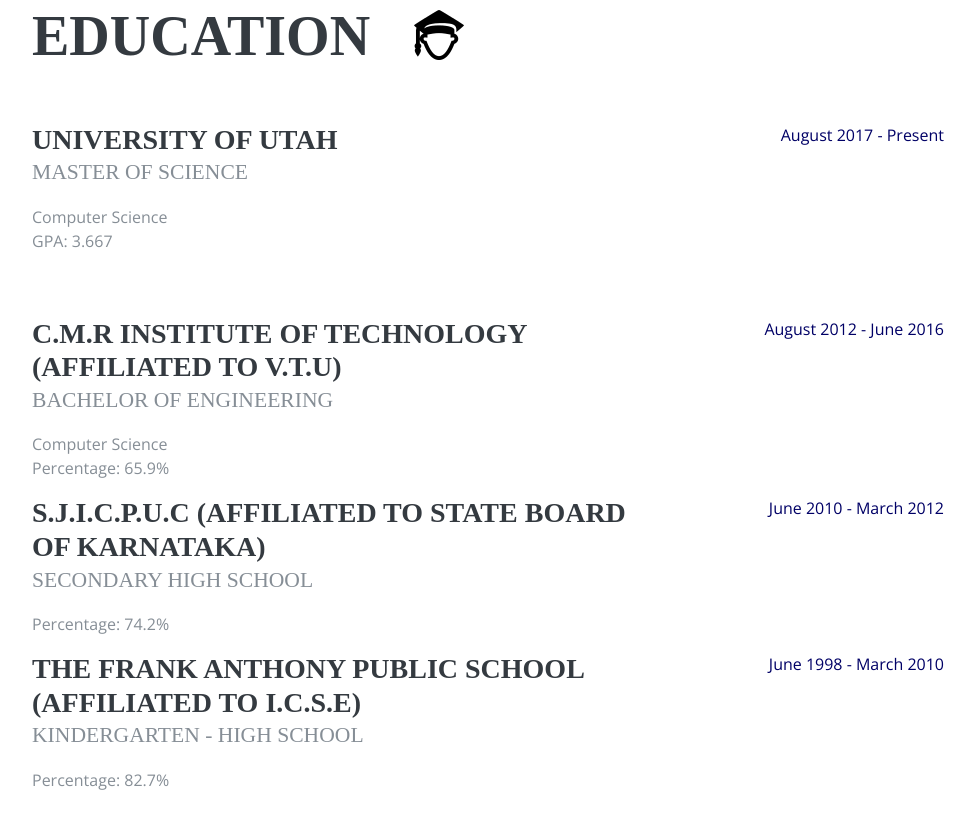
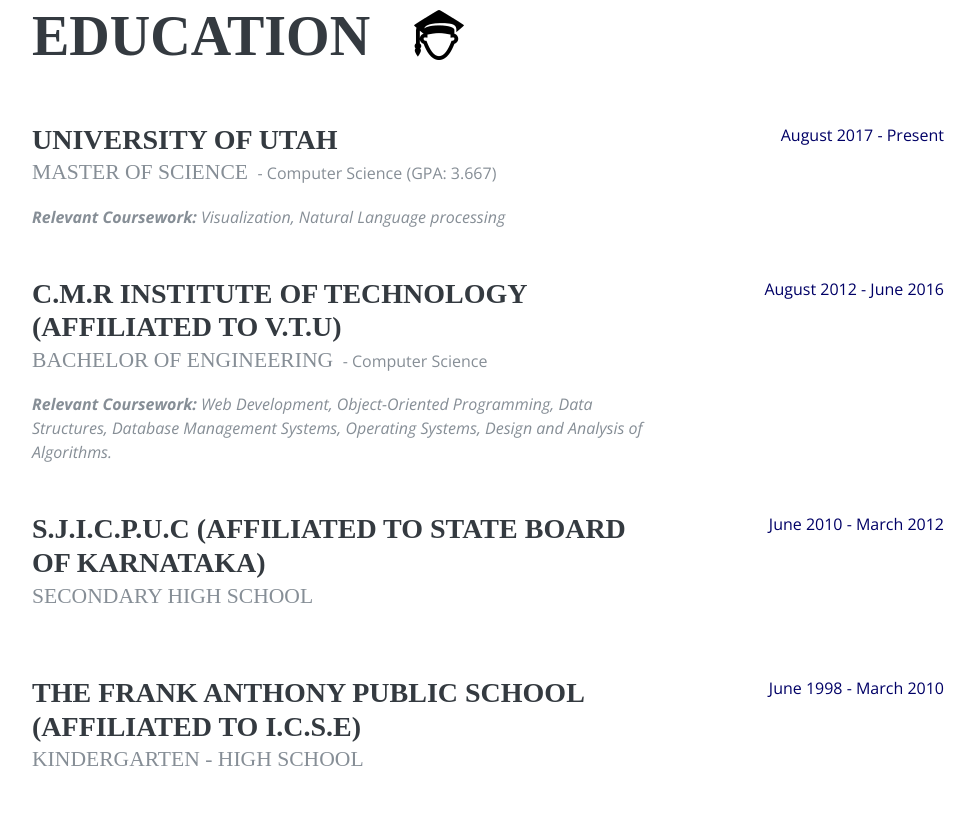
Before and after one commit to sheetalmjkrishna/resume, a website: page index.html in a window 1280 px wide. Shown: the part 1797-2626 px from the top of the page, without its empty margins (288-1263 px from the left). Drawn offline with nearby package versions, Linux system fonts and the light colour scheme; a web font is replaced by a local one.

Commit message:
Added title image and edited aducation

```diff
--- a/index.html
+++ b/index.html
@@ -6,6 +6,7 @@
       <meta name="description" content="">
       <meta name="author" content="">
       <title>Sheetal Krishna</title>
+      <link rel="icon" type="image/png" href="img/yinyang.png">
       <!-- Bootstrap core CSS -->
       <link rel="stylesheet" href="https://rawgit.com/sheetalmjkrishna/resume/master/vendor/bootstrap/css/bootstrap.min.css"/>
       <!--<link href="vendor/bootstrap/css/bootstrap.min.css" rel="stylesheet">-->
@@ -73,7 +74,7 @@
                   <a href="mailto:sheetalmjkrishna@gmail.com">sheetalmjkrishna@gmail.com</a>
                </div>
                <p class="mb-5">Code, debug, fix. Who am I kidding? Code, debug, hit your head on the wall repeatedly, and then fix it.
-                That's one cycle, I'm all too familiar with. I wish to work in a fast-paced environment where I'll have to spend a fair amount of time on Stack-Overflow, learning new stuff and coming up with creative solutions. <i>Oh and you're right, this is a default bootstrap résumé theme, because why not :P</i></p>
+                I wish to work in a fast-paced environment where I'll have to spend a fair amount of time on Stack-Overflow, learning new stuff and coming up with creative solutions. <i>P.S: You're right, this is a default bootstrap résumé theme, because why not? :P</i></p>
                <ul class="list-inline list-social-icons mb-0">
                   <li class="list-inline-item">
                      <a id="fb_a" href="#" target="_blank">
@@ -157,40 +158,43 @@
                <div class="resume-item d-flex flex-column flex-md-row mb-5">
                   <div class="resume-content mr-auto">
                      <h3 class="mb-0">University of Utah</h3>
-                     <div class="subheading mb-3">Master of Science</div>
-                     <div>Computer Science</div>
-                     <p>GPA: 3.667</p>
+                     <div class="subheading mb-3">Master of Science
+                        <span style="font-size: 1rem; font-weight: 400; font-family: 'Open Sans', serif;text-transform: none;">
+                           &nbsp;- Computer Science (GPA: 3.667)</span></div>
+                     <i><strong>Relevant Coursework:</strong> Visualization, Natural Language processing</i>
                   </div>
                   <div class="resume-date text-md-right">
                      <span class="text-primary">August 2017 - Present</span>
                   </div>
                </div>
-               <div class="resume-item d-flex flex-column flex-md-row">
+               <div class="resume-item d-flex flex-column flex-md-row mb-5">
                   <div class="resume-content mr-auto">
                      <h3 class="mb-0">C.M.R Institute of Technology (Affiliated to V.T.U)</h3>
-                     <div class="subheading mb-3">Bachelor of Engineering</div>
-                     <div>Computer Science</div>
-                     <p>Percentage: 65.9%</p>
+                     <div class="subheading mb-3">Bachelor of Engineering
+                     <span style="font-size: 1rem; font-weight: 400; font-family: 'Open Sans', serif;text-transform: none;">
+                        &nbsp;- Computer Science&nbsp;</span></div>
+                     <i><strong>Relevant Coursework:</strong> Web Development, Object-Oriented Programming, Data Structures, Database Management Systems, Operating Systems, Design and Analysis of Algorithms. </i>
+                    <!-- <p>Percentage: 65.9%</p>-->
                   </div>
                   <div class="resume-date text-md-right">
                      <span class="text-primary">August 2012 - June 2016</span>
                   </div>
                </div>
-               <div class="resume-item d-flex flex-column flex-md-row">
+               <div class="resume-item d-flex flex-column flex-md-row   mb-5">
                   <div class="resume-content mr-auto">
                      <h3 class="mb-0">S.J.I.C.P.U.C (Affiliated to State Board of Karnataka)</h3>
                      <div class="subheading mb-3">Secondary High School</div>
-                     <p>Percentage: 74.2%</p>
+                    <!-- <p>Percentage: 74.2%</p>-->
                   </div>
                   <div class="resume-date text-md-right">
                      <span class="text-primary">June 2010 - March 2012</span>
                   </div>
                </div>
-               <div class="resume-item d-flex flex-column flex-md-row">
+               <div class="resume-item d-flex flex-column flex-md-row mb-5">
                   <div class="resume-content mr-auto">
                      <h3 class="mb-0">The Frank Anthony Public School (Affiliated to I.C.S.E)</h3>
                      <div class="subheading mb-3">Kindergarten - High School</div>
-                     <p>Percentage: 82.7%</p>
+                     <!--<p>Percentage: 82.7%</p>-->
                   </div>
                   <div class="resume-date text-md-right">
                      <span class="text-primary">June 1998 - March 2010</span>
```
Also changed, not shown: img/hibiscus.png (added), img/yinyang.png (added).
